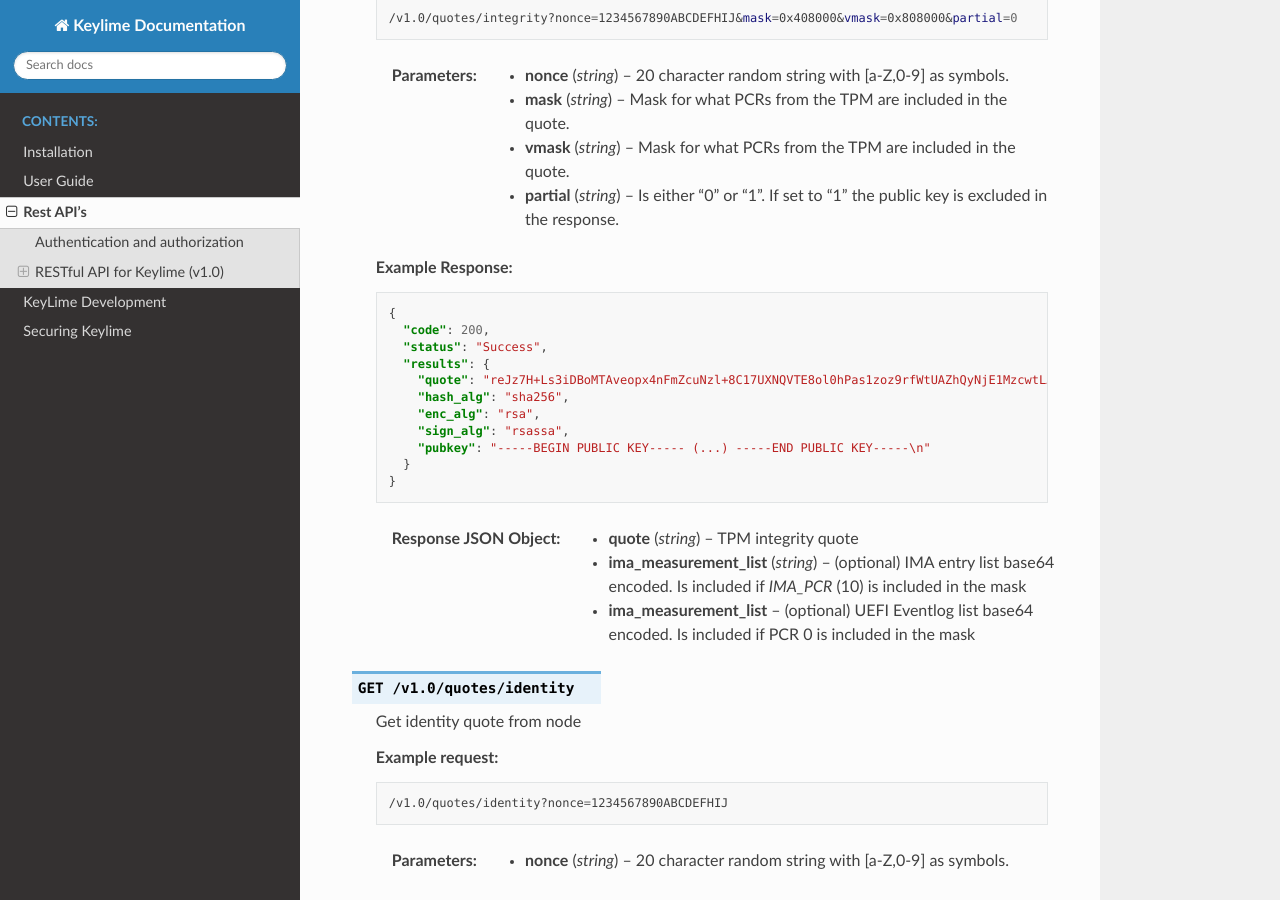
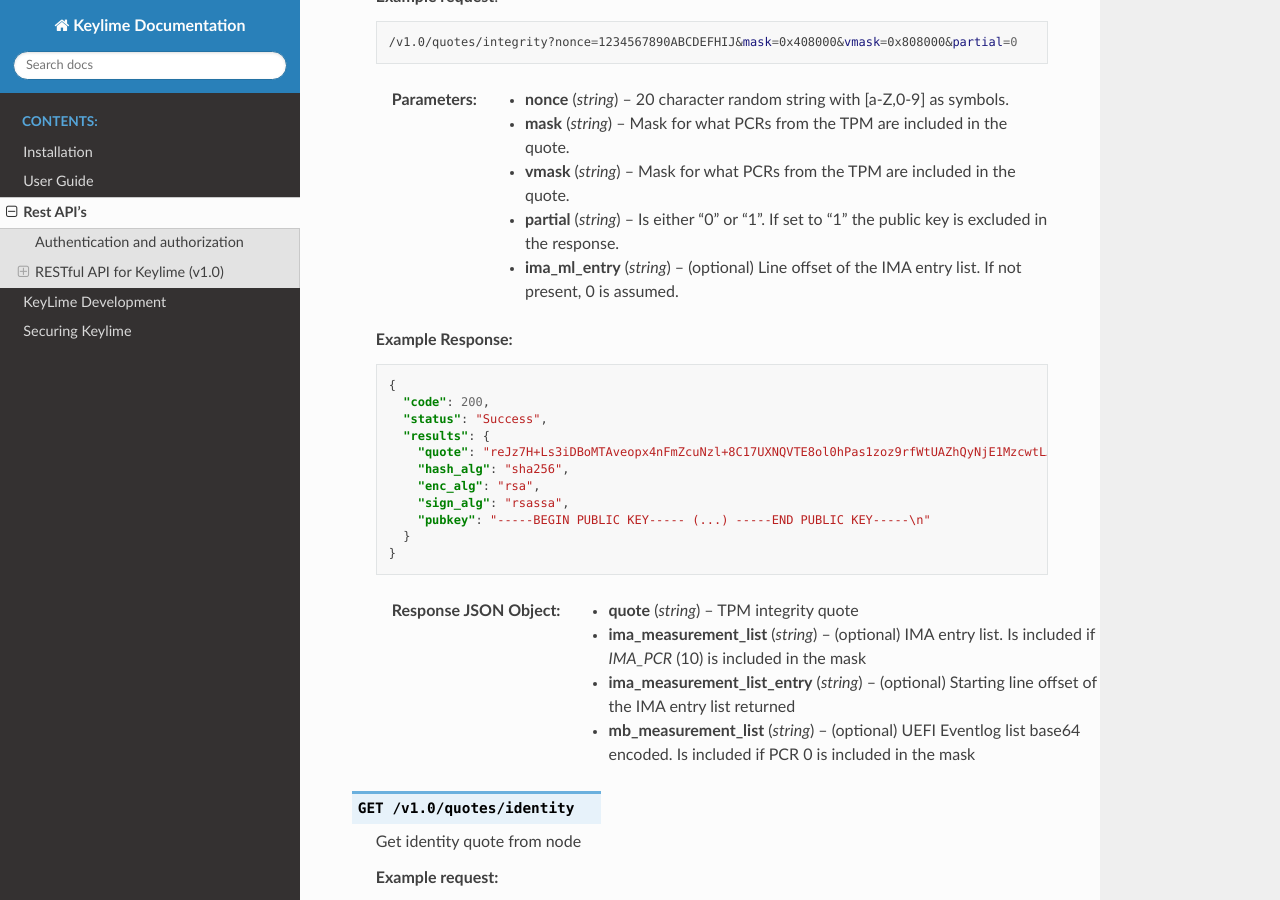
Before and after one commit to keylime/keylime, a Sphinx documentation site: the page built from docs/rest_apis.rst, in a window 1280 px wide and 900 px high, scrolled down 5386 px. Built offline with Sphinx 7.4.7 and the Read the Docs theme 2.0.0, drawn with Linux system fonts in a browser that asks for light colours; some of the changed text lies outside the part shown.

Commit message:
rest_apis: Mention incremental attestation
This adds mentions of `ima_ml_entry` and `ima_measurement_list_entry`
in the integrity quote description.  Also fixes encoding of
`ima_measurement_list` (i.e., no encoding), a typo of
`mb_measurement_list`, and makes it clear that HMAC-SHA384 is used for
`auth_tag` calculation.

Signed-off-by: Daiki Ueno <dueno@redhat.com>

```diff
--- a/docs/rest_apis.rst
+++ b/docs/rest_apis.rst
@@ -215,7 +215,7 @@
         "payload": "WcXpUr4G9yfvVaojNx6K2XZuDYRkFoZQhHrvZB+TKZqsq41g"
       }
 
-    :<json string auth_tag: hmac with K key as key and UUID
+    :<json string auth_tag: HMAC calculated with K key as key and UUID as data, using SHA-384 as the underlying hash algorithm
     :<json string encrypted_key: U key encrypted with agents public key base64 encoded
     :<json string payload: (optional) payload encrypted with K key base64 encoded.
 
@@ -258,6 +258,7 @@
     :param string mask: Mask for what PCRs from the TPM are included in the quote.
     :param string vmask: Mask for what PCRs from the TPM are included in the quote.
     :param string partial: Is either "0" or "1". If set to "1" the public key is excluded in the response.
+    :param string ima_ml_entry: (optional) Line offset of the IMA entry list. If not present, 0 is assumed.
 
     **Example Response:**
 
@@ -276,8 +277,9 @@
         }
 
     :>json string quote: TPM integrity quote
-    :>json string ima_measurement_list: (optional) IMA entry list base64 encoded. Is included if `IMA_PCR` (10) is included in the mask
-    :>json string ima_measurement_list: (optional) UEFI Eventlog list base64 encoded. Is included if PCR 0 is included in the mask
+    :>json string ima_measurement_list: (optional) IMA entry list. Is included if `IMA_PCR` (10) is included in the mask
+    :>json string ima_measurement_list_entry: (optional) Starting line offset of the IMA entry list returned
+    :>json string mb_measurement_list: (optional) UEFI Eventlog list base64 encoded. Is included if PCR 0 is included in the mask
 
 
 .. http:get::  /v1.0/quotes/identity
```
